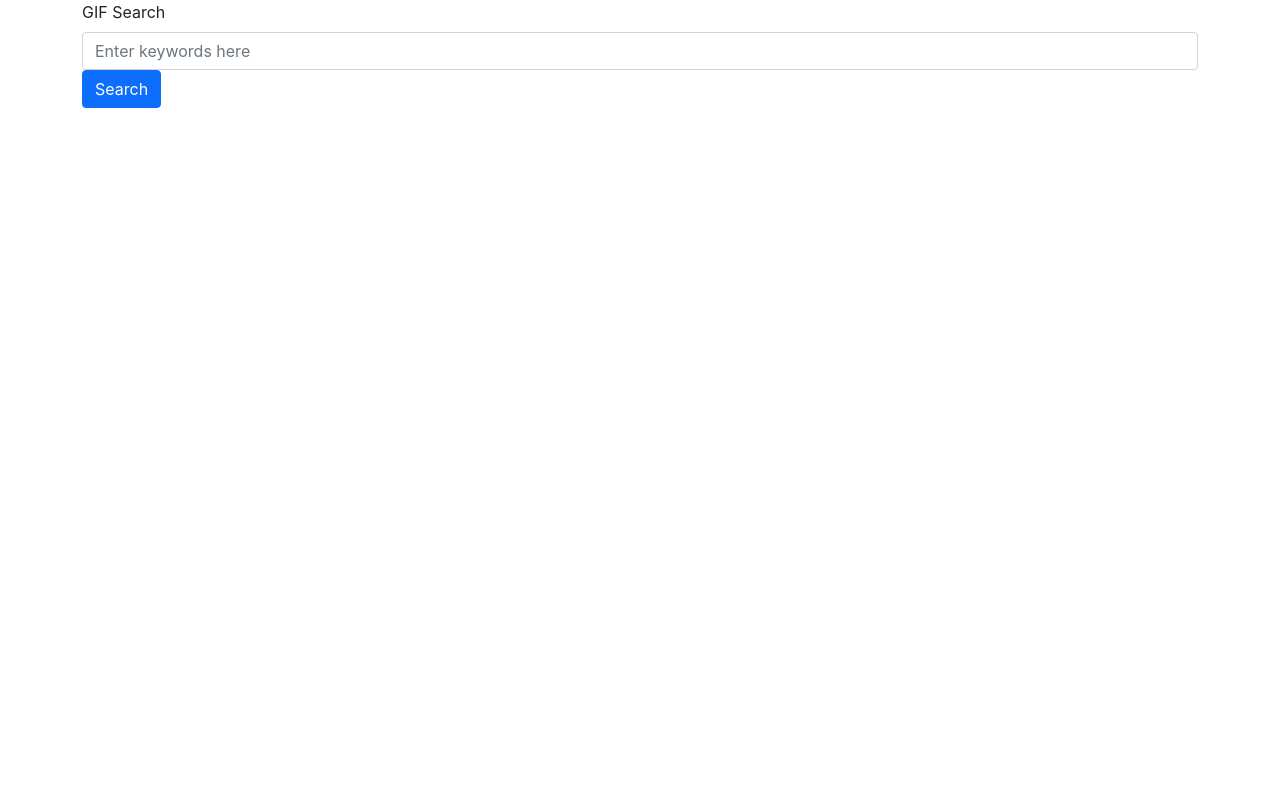
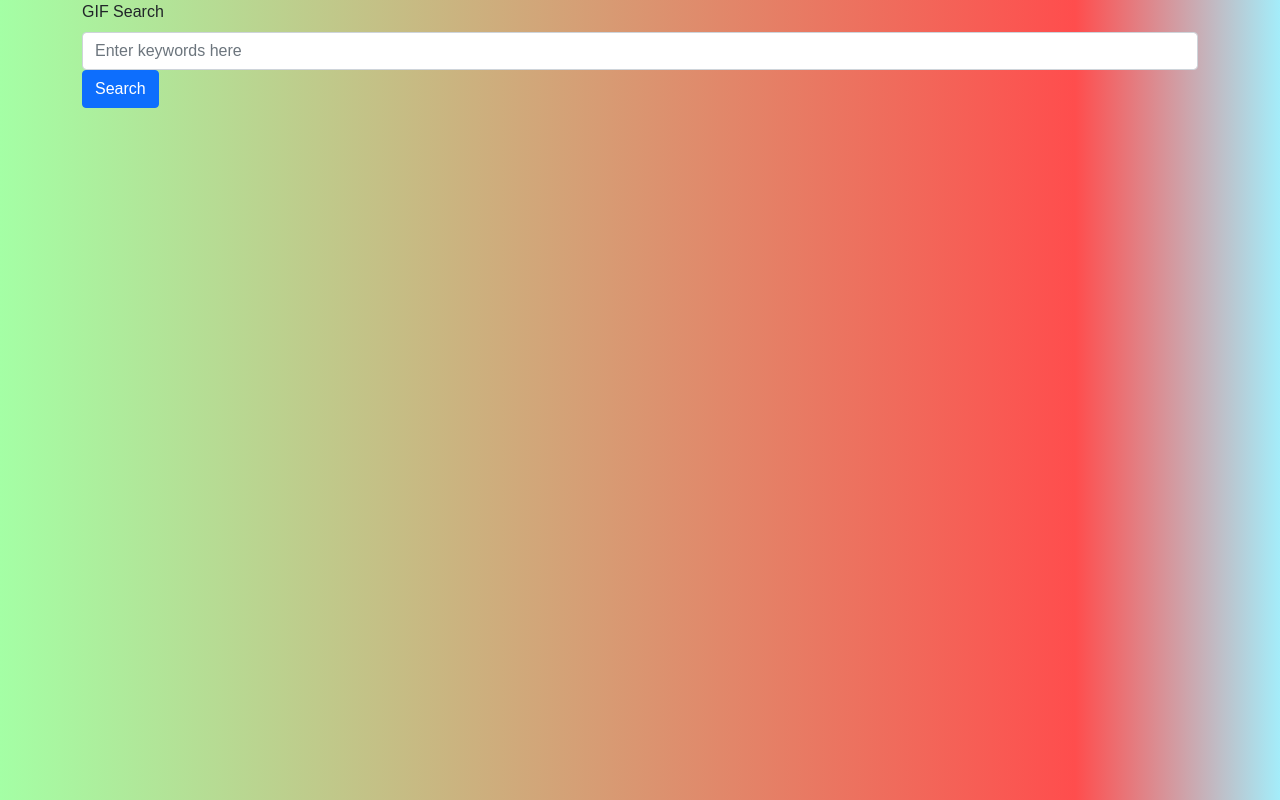
Before and after one commit to nali556/Assignment-7, a React (Create React App) app: page / in a window 1280 px wide. Built offline with nearby package versions, Linux system fonts and the light colour scheme.

Commit message:
Created gif trending data function

```diff
--- a/src/App.css
+++ b/src/App.css
@@ -2,37 +2,11 @@
   text-align: center;
 }
 
-.App-logo {
-  height: 40vmin;
-  pointer-events: none;
+body{
+  background: rgb(164,255,165);
+background: linear-gradient(90deg, rgba(164,255,165,1) 0%, rgba(255,77,77,1) 84%, rgba(164,237,250,1) 100%);
 }
 
-@media (prefers-reduced-motion: no-preference) {
-  .App-logo {
-    animation: App-logo-spin infinite 20s linear;
-  }
+*{
+  font-family: 'DM Sans', sans-serif;
 }
-
-.App-header {
-  background-color: #282c34;
-  min-height: 100vh;
-  display: flex;
-  flex-direction: column;
-  align-items: center;
-  justify-content: center;
-  font-size: calc(10px + 2vmin);
-  color: white;
-}
-
-.App-link {
-  color: #61dafb;
-}
-
-@keyframes App-logo-spin {
-  from {
-    transform: rotate(0deg);
-  }
-  to {
-    transform: rotate(360deg);
-  }
-}
--- a/src/App.js
+++ b/src/App.js
@@ -5,9 +5,13 @@ import GifCard from "./components/GifCard"
 
 function App() {
   const [data, setData] = useState([])
+  const [trendingData, setTrending] = useState([])
+
   let url = "https://api.giphy.com/v1/gifs/search?q="
   let apiKey = "&api_key=9GgSjkzGd4vLTPMLyJR1XWM2pZkyVJ9E"
-
+  let trendingUrl = "http://api.giphy.com/v1/gifs/trending?api_key=" + apiKey
+  let randomUrl = "http://api.giphy.com/v1/gifs/random?api_key=" + apiKey
+  //Function for regular gif search, take in search and concanenate string
   const getData = async (e) =>{
     e.preventDefault()
     console.log(e)
@@ -18,10 +22,22 @@ function App() {
     .then( res=>{
       setData(res.data.data)
     })
-    console.log(data)
   }
-  console.log(data)
+  //Trending gif search
+  const getTrending = async () =>{
+    const trendRes = await axios.get(trendingUrl)
+    .then( trendRes =>{
+      setTrending(trendRes.data.data)
+    })
+  }
 
+  /*Random gif search
+  const getRandom = async () => {
+    const res = await axios.get(randomUrl)
+    .then( res=>{
+      setData(res.data.data)
+    })
+  }*/
 
   return (
     <Fragment>
```
